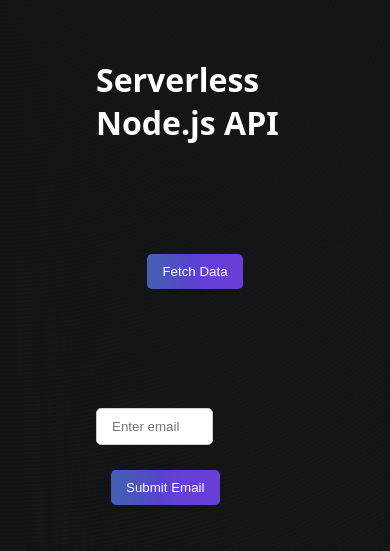
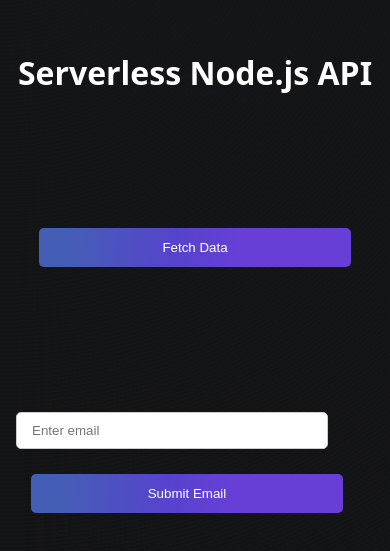
Before and after one commit to adusrk/serverless-nextjs, a Next.js app: page / in a window 390 px wide. Shown: the part 133-684 px from the top of the page. Built offline with nearby package versions, Linux system fonts and the light colour scheme.

Commit message:
ui update

```diff
--- a/components/Card.module.css
+++ b/components/Card.module.css
@@ -1,7 +1,7 @@
 .card {
     background: #000000;
     width: 85vw;
-    height: 60vw;
+    height: 80vw;
     padding: 10px;
     position: relative;
     border-radius: 6px;
--- a/src/app/page.module.css
+++ b/src/app/page.module.css
@@ -47,3 +47,20 @@
   justify-content: center;
   align-items: center;
 }
+@media (max-width: 768px) {
+  .main {
+    padding: 4rem 1rem; /* Reduced padding */
+  }
+
+  .emailInput, .btn {
+    width: 80vw; /* Increase width to take more space */
+  }
+
+  .btn {
+    padding: 12px 20px; /* Slightly larger button for easier tapping */
+  }
+
+  .x {
+    flex-direction: column;
+  }
+}
```
